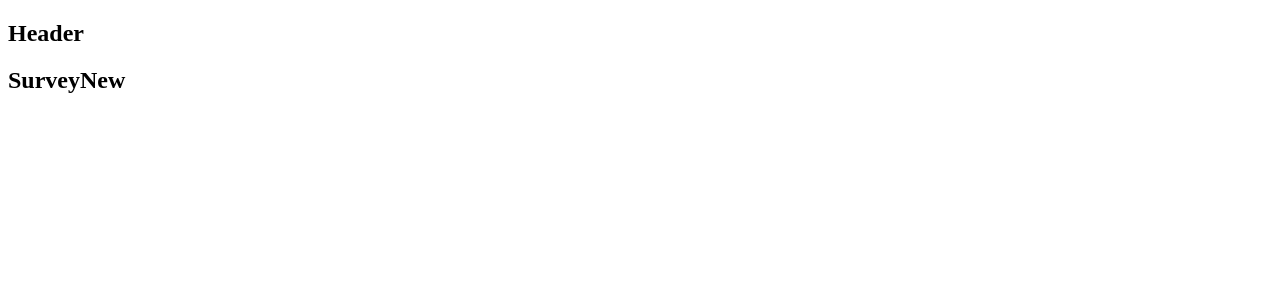
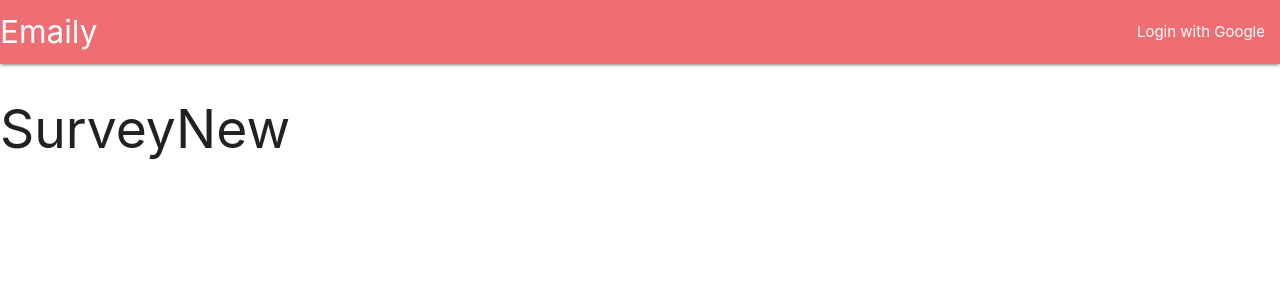
Before and after one commit to hankatrading/node-react, a React (Create React App) app in the folder client/: page /surveys/new in a window 1280 px wide. Shown: the top 300 px of the page. Built offline with nearby package versions, Linux system fonts and the light colour scheme.

Commit message:
Client side middleware implementation and Header design

```diff
--- a/client/package.json
+++ b/client/package.json
@@ -6,6 +6,7 @@
     "@testing-library/jest-dom": "^5.17.0",
     "@testing-library/react": "^13.4.0",
     "@testing-library/user-event": "^13.5.0",
+    "axios": "^1.7.2",
     "http-proxy-middleware": "^2.0.6",
     "materialize-css": "^1.0.0",
     "react": "^18.3.1",
@@ -14,6 +15,7 @@
     "react-router-dom": "^5.3.4",
     "react-scripts": "5.0.1",
     "redux": "^5.0.1",
+    "redux-thunk": "^3.1.0",
     "web-vitals": "^2.1.4"
   },
   "scripts": {
--- /dev/null
+++ b/client/src/action/index.js
@@ -0,0 +1,6 @@
+import axios from "axios";
+import { FETCH_USER } from "./types";
+
+const fetchUser = () => {
+  axios.get("/api/current_user");
+};
--- /dev/null
+++ b/client/src/action/types.js
@@ -0,0 +1 @@
+export const FETCH_USER = "fetch_user";
--- a/client/src/component/App.js
+++ b/client/src/component/App.js
@@ -1,13 +1,13 @@
 const React = require("react");
 const { BrowserRouter, Route } = require("react-router-dom");
-
-let Header = () => <h2>Header</h2>;
-let Dashboard = () => <h2>Dashboard</h2>;
-let SurveyNew = () => <h2>SurveyNew</h2>;
-let Landing = () => <h2>Landing</h2>;
+const Header = require("./Header").default;
+const Dashboard = require("./Dashboard").default;
+const Landing = require("./Landing").default;
+const SurveyNew = require("./SurveyNew").default;
 
 let App = () => {
   return (
+    <div>
       <BrowserRouter>
         <div>
           <Header />
@@ -16,6 +16,7 @@ let App = () => {
           <Route path="/surveys/new" component={SurveyNew} />
         </div>
       </BrowserRouter>
+    </div>
   );
 };
 
--- /dev/null
+++ b/client/src/component/Dashboard.js
@@ -0,0 +1,9 @@
+import React from "react";
+
+class Dashboard extends React.Component {
+  render() {
+    return <h2>Dashboard</h2>;
+  }
+}
+
+export default Dashboard;
--- a/client/src/component/Header.js
+++ b/client/src/component/Header.js
@@ -1,11 +1,24 @@
-/*
-const Component = require("react");
+import React from "react";
 
-class Header extends Component {
+class Header extends React.Component {
   render() {
-    return <h1>Header</h1>;
+    return (
+      <div>
+        <nav>
+          <div className="nav-wrapper">
+            <a href="#" className="left brand-logo">
+              Emaily
+            </a>
+            <ul id="nav-mobile" className="right">
+              <li>
+                <a>Login with Google</a>
+              </li>
+            </ul>
+          </div>
+        </nav>
+      </div>
+    );
   }
 }
 
-module.exports = getHeader;
-*/
+export default Header;
--- /dev/null
+++ b/client/src/component/Landing.js
@@ -0,0 +1,9 @@
+import React from "react";
+
+class Landing extends React.Component {
+  render() {
+    return <h2>Landing</h2>;
+  }
+}
+
+export default Landing;
--- /dev/null
+++ b/client/src/component/SurveyNew.js
@@ -0,0 +1,9 @@
+import React from "react";
+
+class SurveyNew extends React.Component {
+  render() {
+    return <h2>SurveyNew</h2>;
+  }
+}
+
+export default SurveyNew;
--- a/client/src/index.js
+++ b/client/src/index.js
@@ -3,8 +3,10 @@ import App from "./component/App";
 import { createStore, applyMiddleware } from "redux";
 import { Provider } from "react-redux";
 import reducer from "./reducer";
+import "materialize-css/dist/css/materialize.min.css";
+import { thunk } from "redux-thunk";
 
-let store = createStore(reducer, {}, applyMiddleware());
+let store = createStore(reducer, {}, applyMiddleware(thunk));
 let el = document.getElementById("root");
 let root = ReactDOM.createRoot(el);
 
--- a/client/src/setupProxy.js
+++ b/client/src/setupProxy.js
@@ -2,7 +2,7 @@ const { createProxyMiddleware } = require("http-proxy-middleware");
 
 module.exports = function (app) {
   app.use(
-    ["/api", "/auth/google"],
+    ["/api/*", "/auth/google"],
     createProxyMiddleware({
       target: "http://localhost:5000",
     })
```
Also changed, not shown: 1 other file (tests, documents, lock files or other folders). Lines whose indentation alone changed are shown as unchanged.
